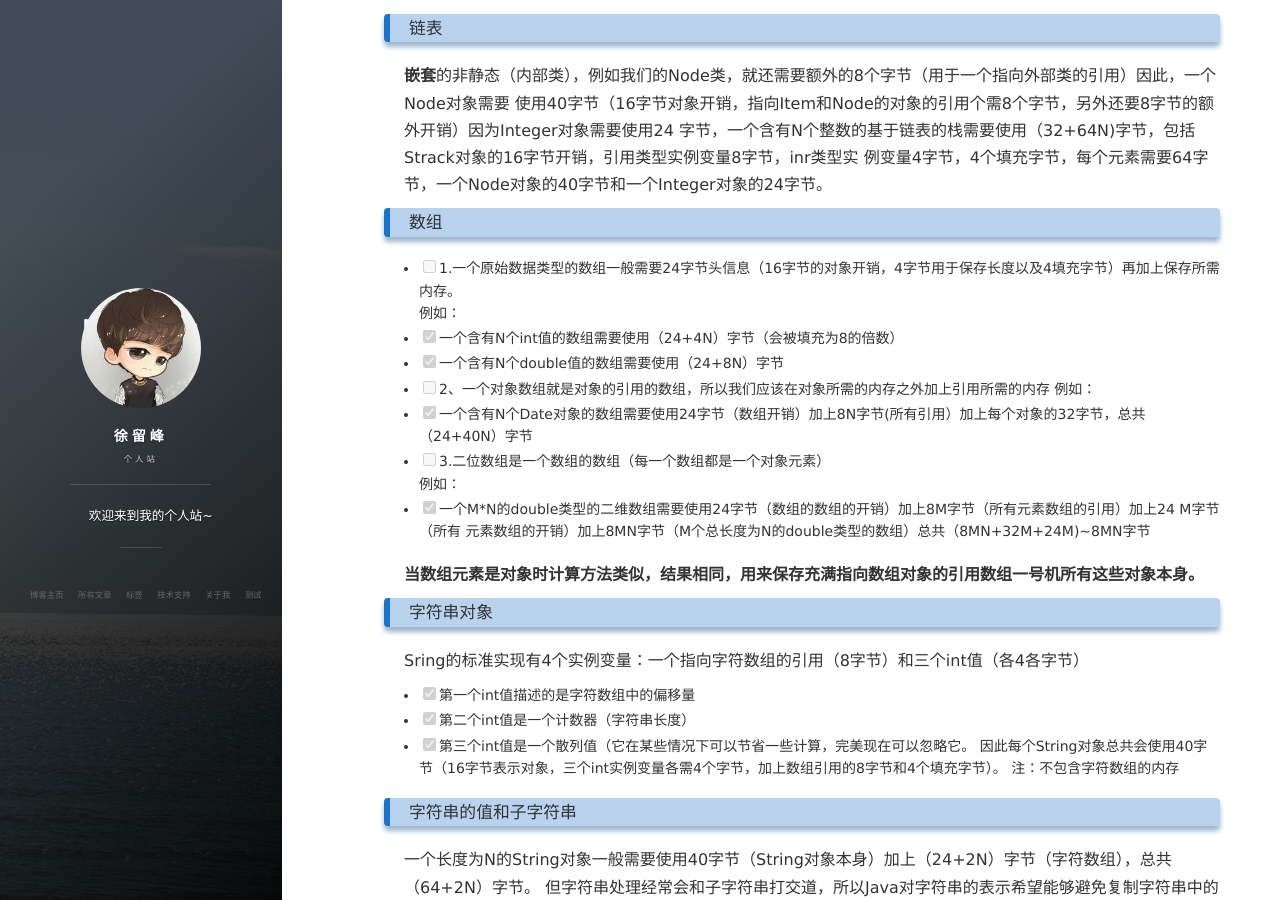
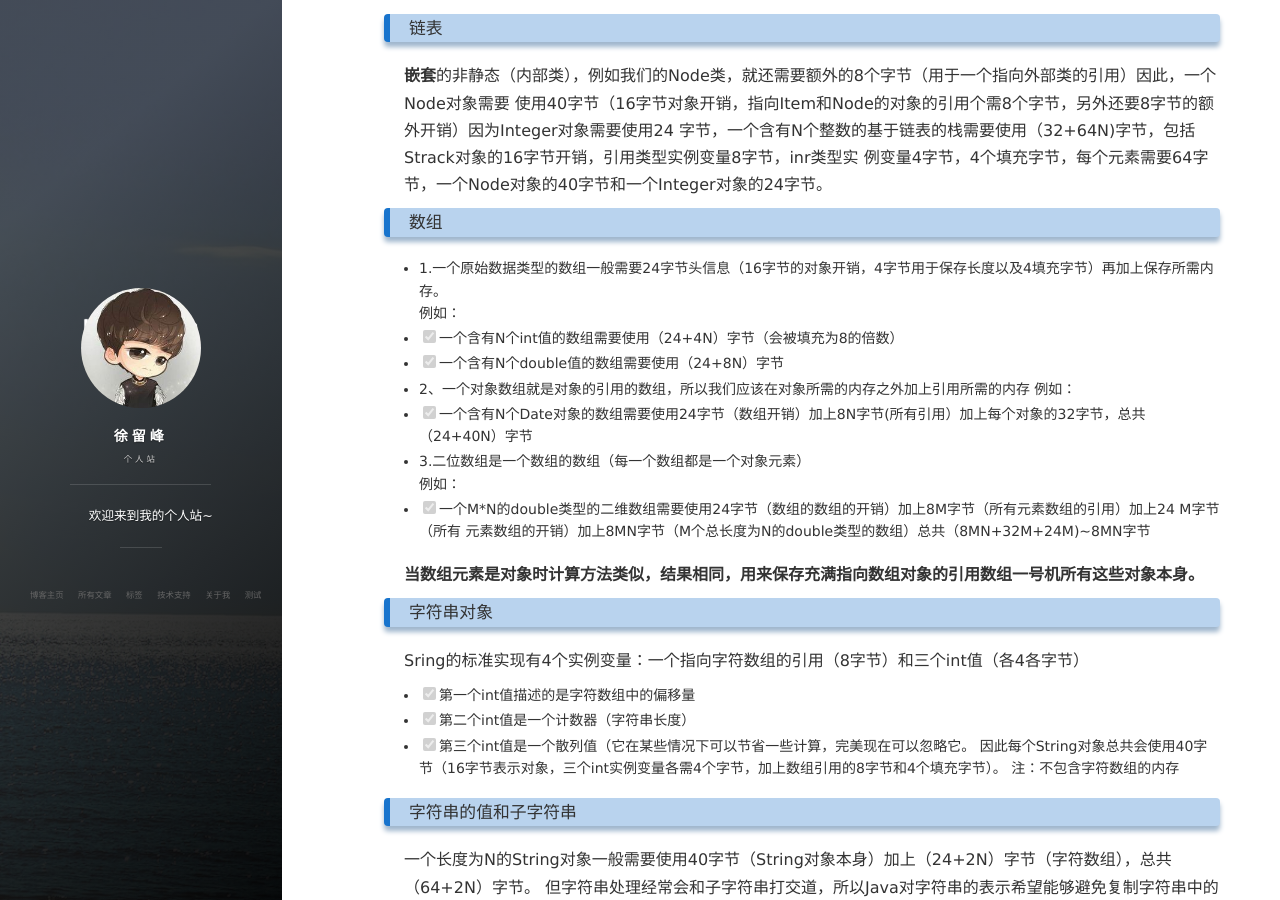
Before and after one commit to xiaofengbuxiangqiaodama/xiaofengbuxiangqiaodama.github.io, a Jekyll site: the page built from _posts/2021-10-19-第一次记录（java内存）.md, in a window 1280 px wide and 900 px high, scrolled down 814 px. Built offline with Jekyll 4.4.1, drawn with Linux system fonts in a browser that asks for light colours; nearby versions of some CDN libraries; our own code applies the rules of GitHub Pages for plain Markdown files; comment, search, counter and statistics services are not loaded.

```diff
--- a/_posts/2021-10-19-第一次记录（java内存）.md
+++ b/_posts/2021-10-19-第一次记录（java内存）.md
@@ -35,14 +35,14 @@ tags: java
 
 ### 数组
 
- - [ ]  1.一个原始数据类型的数组一般需要24字节头信息（16字节的对象开销，4字节用于保存长度以及4填充字节）再加上保存所需内存。
+ -  1.一个原始数据类型的数组一般需要24字节头信息（16字节的对象开销，4字节用于保存长度以及4填充字节）再加上保存所需内存。
  例如：
  - [x] 一个含有N个int值的数组需要使用（24+4N）字节（会被填充为8的倍数）
  - [x] 一个含有N个double值的数组需要使用（24+8N）字节
- - [ ]  2、一个对象数组就是对象的引用的数组，所以我们应该在对象所需的内存之外加上引用所需的内存
+ -  2、一个对象数组就是对象的引用的数组，所以我们应该在对象所需的内存之外加上引用所需的内存
  例如：
  - [x] 一个含有N个Date对象的数组需要使用24字节（数组开销）加上8N字节(所有引用）加上每个对象的32字节，总共（24+40N）字节
- - [ ] 3.二位数组是一个数组的数组（每一个数组都是一个对象元素）
+ -  3.二位数组是一个数组的数组（每一个数组都是一个对象元素）
  例如：
 - [x] 一个M*N的double类型的二维数组需要使用24字节（数组的数组的开销）加上8M字节（所有元素数组的引用）加上24	M字节（所有
 元素数组的开销）加上8MN字节（M个总长度为N的double类型的数组）总共（8MN+32M+24M)~8MN字节
```
